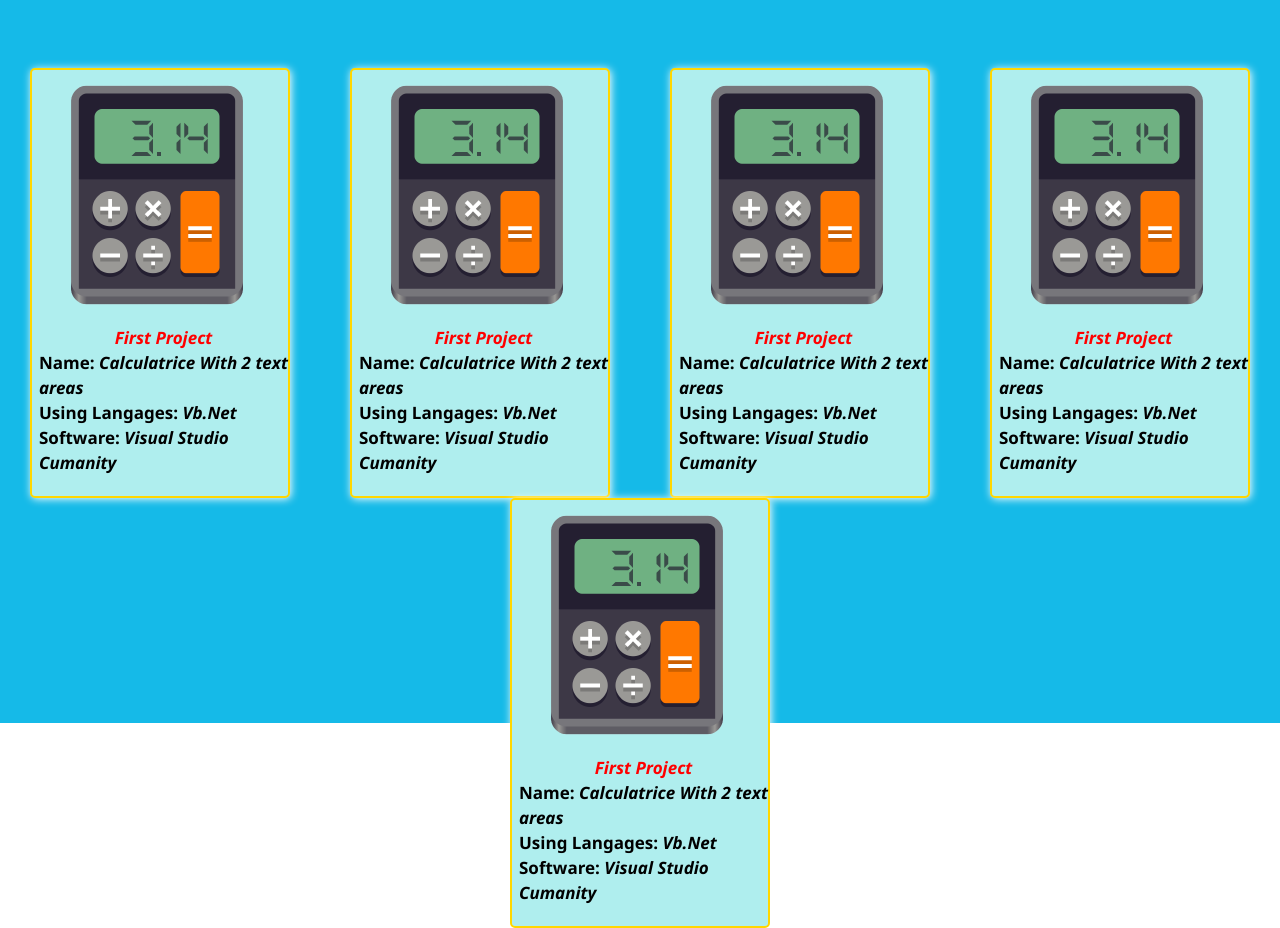
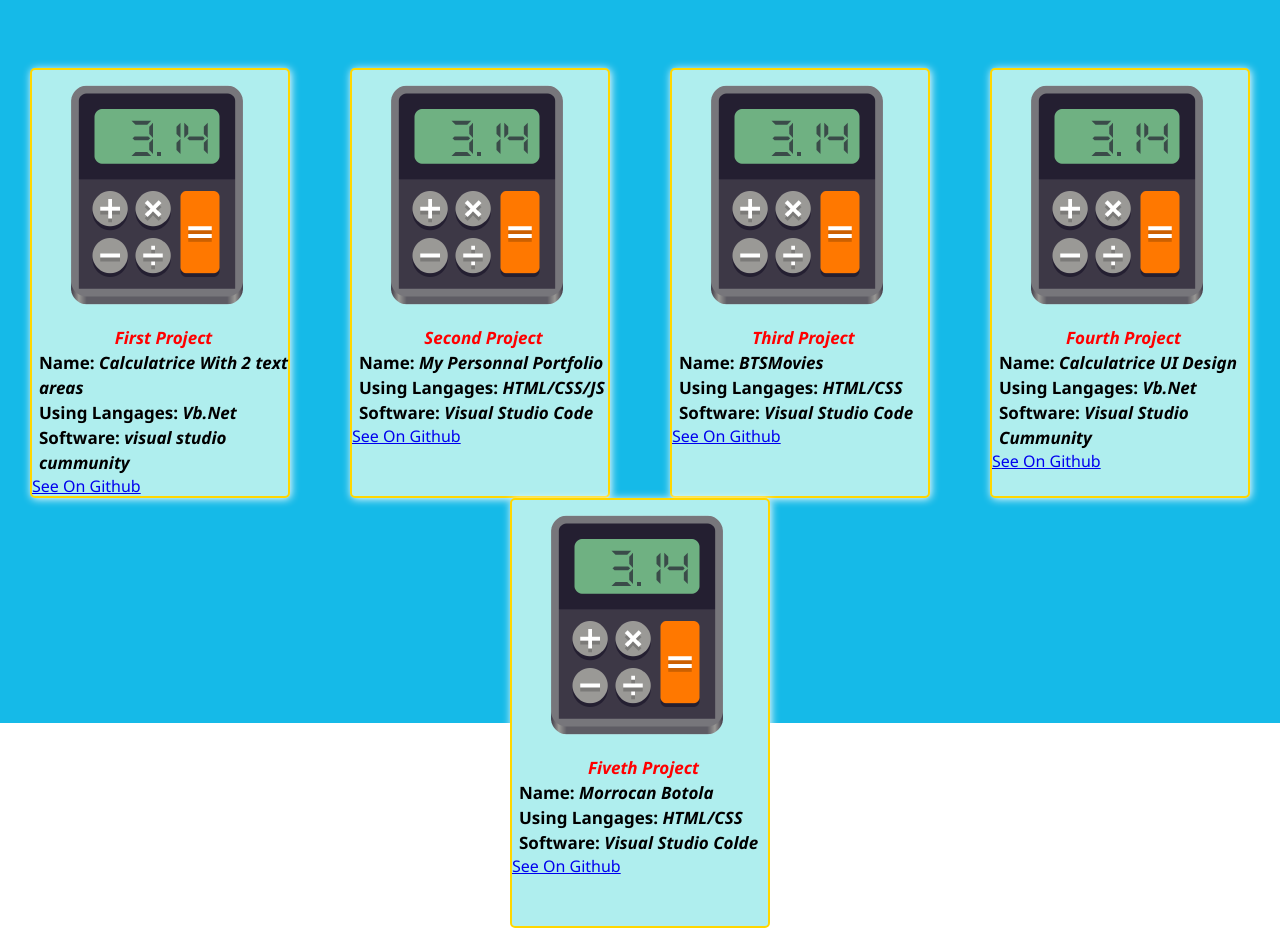
Before and after one commit to abdenassar01/MyPersonnalPortfolio, a plain HTML site: page project.html in a window 1280 px wide. Shown: the part 77-1005 px from the top of the page. Drawn offline with Linux system fonts and the light colour scheme; a web font is replaced by a local one.

Commit message:
Update project.html
Editing My Project Cards On Projects page

```diff
--- a/project.html
+++ b/project.html
@@ -40,52 +40,57 @@
                         <li style="color: red;text-align: center;">First Project</li>
                         <li><b>Name:</b> Calculatrice With 2 text areas</li>
                         <li><b>Using Langages:</b> Vb.Net</li>
-                        <li><b>Software:</b> Visual Studio Cumanity</li>
+                        <li><b>Software:</b> visual studio cummunity</li>
                     </ul>
+                    <a href="https://github.com/abdenassar01/Calculatrice-using-vb.net" target="_blank">See On Github</a>
                 </div>
             </div>
             <div class="cardProject">
                 <img src="./img/calcul.png"  class="imgProject">
                 <div class="infoProject">
                     <ul>
-                        <li style="color: red;text-align: center;">First Project</li>
-                        <li><b>Name:</b> Calculatrice With 2 text areas</li>
-                        <li><b>Using Langages:</b> Vb.Net</li>
-                        <li><b>Software:</b> Visual Studio Cumanity</li>
+                        <li style="color: red;text-align: center;">Second Project</li>
+                        <li><b>Name:</b> My Personnal Portfolio</li>
+                        <li><b>Using Langages:</b> HTML/CSS/JS</li>
+                        <li><b>Software:</b> Visual Studio Code</li>
                     </ul>
+                    <a href="https://github.com/abdenassar01/MyPersonnalPortfolio" target="_blank">See On Github</a>
                 </div>
             </div>
             <div class="cardProject">
                 <img src="./img/calcul.png"  class="imgProject">
                 <div class="infoProject">
                     <ul>
-                        <li style="color: red;text-align: center;">First Project</li>
-                        <li><b>Name:</b> Calculatrice With 2 text areas</li>
-                        <li><b>Using Langages:</b> Vb.Net</li>
-                        <li><b>Software:</b> Visual Studio Cumanity</li>
+                        <li style="color: red;text-align: center;">Third Project</li>
+                        <li><b>Name:</b> BTSMovies</li>
+                        <li><b>Using Langages:</b> HTML/CSS</li>
+                        <li><b>Software:</b> Visual Studio Code</li>
                     </ul>
+                    <a href="https://github.com/abdenassar01/FullWebSite-MoviesandSeries" target="_blank">See On Github</a>
                 </div>
             </div>
             <div class="cardProject">
                 <img src="./img/calcul.png"  class="imgProject">
                 <div class="infoProject">
                     <ul>
-                        <li style="color: red;text-align: center;">First Project</li>
-                        <li><b>Name:</b> Calculatrice With 2 text areas</li>
+                        <li style="color: red;text-align: center;">Fourth Project</li>
+                        <li><b>Name:</b> Calculatrice UI Design</li>
                         <li><b>Using Langages:</b> Vb.Net</li>
-                        <li><b>Software:</b> Visual Studio Cumanity</li>
+                        <li><b>Software:</b> Visual Studio Cummunity</li>
                     </ul>
+                    <a href="https://github.com/abdenassar01/Final-project-Calculator" target="_blank">See On Github</a>
                 </div>
             </div>
             <div class="cardProject">
                 <img src="./img/calcul.png"  class="imgProject">
                 <div class="infoProject">
                     <ul>
-                        <li style="color: red;text-align: center;">First Project</li>
-                        <li><b>Name:</b> Calculatrice With 2 text areas</li>
-                        <li><b>Using Langages:</b> Vb.Net</li>
-                        <li><b>Software:</b> Visual Studio Cumanity</li>
+                        <li style="color: red;text-align: center;">Fiveth Project</li>
+                        <li><b>Name:</b> Morrocan Botola</li>
+                        <li><b>Using Langages:</b> HTML/CSS</li>
+                        <li><b>Software:</b> Visual Studio Colde</li>
                     </ul>
+                    <a href="https://github.com/abdenassar01/Botola-pro_Project" target="_blank">See On Github</a>
                 </div>
             </div>
 
```
